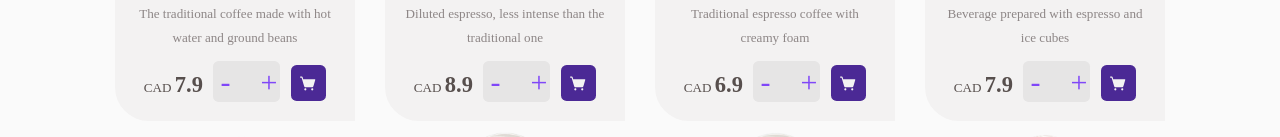
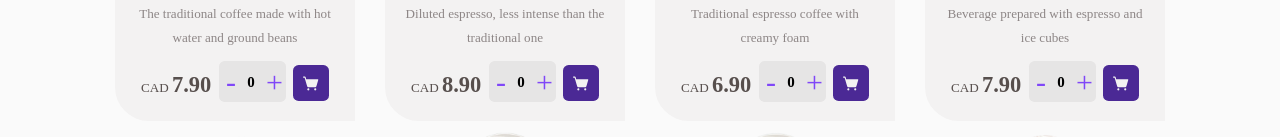
Before and after one commit to dwtoledo/Ignite-Coffee-Shop, a React (Vite) app in the folder challenge-02-ignite/: page / in a window 1280 px wide. Shown: the part 808-945 px from the top of the page. Built offline with nearby package versions, Linux system fonts and the light colour scheme; a web font is replaced by a local one.

Commit message:
Implement Decrease and Increase Qty on Coffee Card
Adjust Coffee fraction digits price

```diff
--- a/challenge-02-ignite/src/components/CoffeCard/index.tsx
+++ b/challenge-02-ignite/src/components/CoffeCard/index.tsx
@@ -9,12 +9,28 @@ import {
 
 import CartSimpleIcon from '../../assets/icons/cart-simple.svg'
 import { Product } from '../../lib/products'
+import { ChangeEvent, useState } from 'react'
 
 interface CoffeeCardProps {
   details: Product
 }
 
 export function CoffeeCard({ details }: CoffeeCardProps) {
+  const [quantity, setQuantity] = useState<number>(0)
+
+  function handleQuantityIncrease() {
+    setQuantity((quantity) => quantity + 1)
+  }
+
+  function handleQuantityDecrease() {
+    if (!quantity) return
+    setQuantity((quantity) => quantity - 1)
+  }
+
+  function handleQuantityChange(event: ChangeEvent<HTMLInputElement>) {
+    setQuantity(Number(event.target.value))
+  }
+
   return (
     <CoffeeCardWrapper>
       <CoffeeCardContainer>
@@ -33,14 +49,24 @@ export function CoffeeCard({ details }: CoffeeCardProps) {
 
         <CoffeeCardFooter>
           <span>
-            CAD <strong>{details.price}</strong>
+            CAD <strong>{details.price.toFixed(2)}</strong>
           </span>
           <ItemQuantitySelector>
-            <span>-</span>
-            <input type="number" name="quantity" id="quantity" min="0" />
-            <span>+</span>
+            <span onClick={handleQuantityDecrease} title="Decrease quantity">
+              -
+            </span>
+            <input
+              type="number"
+              name="quantity"
+              min="0"
+              value={quantity}
+              onChange={handleQuantityChange}
+            />
+            <span onClick={handleQuantityIncrease} title="Increase quantity">
+              +
+            </span>
           </ItemQuantitySelector>
-          <AddToCartButton>
+          <AddToCartButton title="Add to cart">
             <img
               src={CartSimpleIcon}
               alt="White simple cart icon within dark purple button"
--- a/challenge-02-ignite/src/components/CoffeCard/style.ts
+++ b/challenge-02-ignite/src/components/CoffeCard/style.ts
@@ -68,6 +68,7 @@ export const AddToCartButton = styled.button`
   background-color: ${(props) => props.theme.purpleDark};
   border: none;
   border-radius: 0.375rem;
+  cursor: pointer;
   display: flex;
   justify-content: center;
   padding: 0.625rem;
@@ -75,6 +76,10 @@ export const AddToCartButton = styled.button`
   img {
     height: auto;
     width: 1.125rem;
+  }
+
+  &:hover {
+    background-color: ${(props) => props.theme.purple};
   }
 `
 
@@ -113,5 +118,13 @@ export const ItemQuantitySelector = styled.div`
     &:hover {
       cursor: pointer;
     }
+
+    /* disable text selection on all browsers possible */
+    -webkit-touch-callout: none;
+    -webkit-user-select: none;
+    -khtml-user-select: none;
+    -moz-user-select: none;
+    -ms-user-select: none;
+    user-select: none;
   }
 `
```
